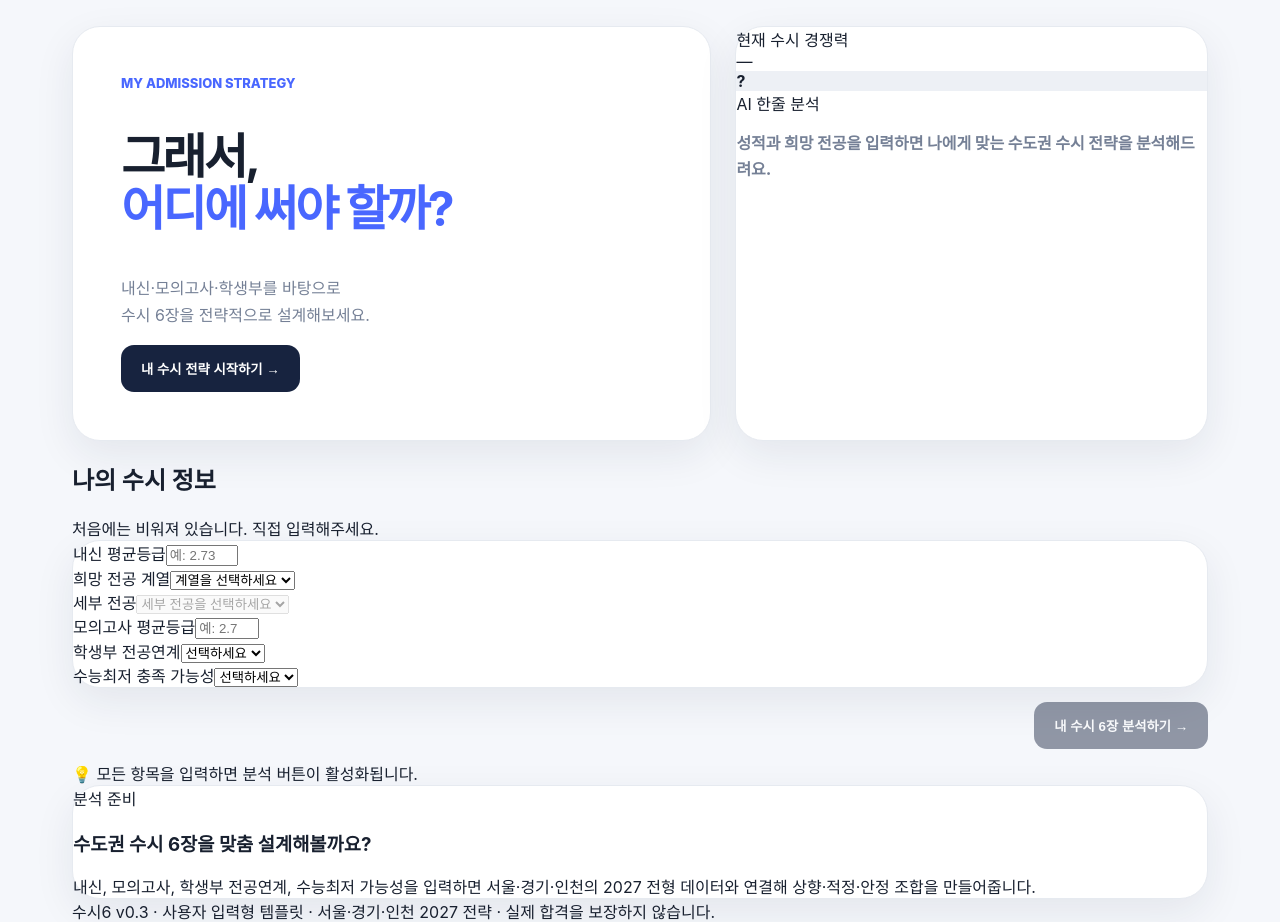
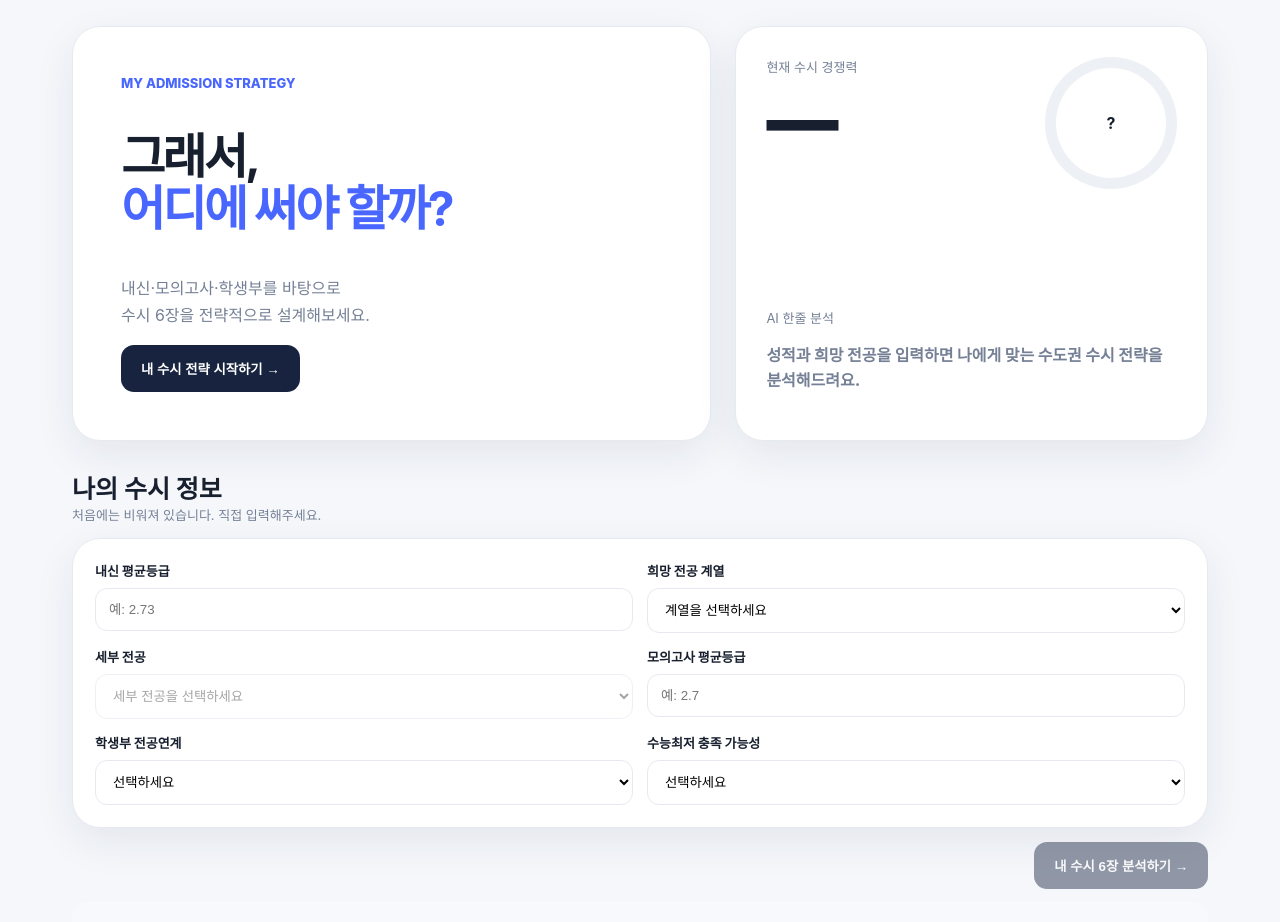
Before and after one commit to sooyachoco/2027-susi, a Next.js app: page / in a window 1280 px wide. Shown: the part 106-1028 px from the top of the page. Built offline with nearby package versions, Linux system fonts and the light colour scheme.

Commit message:
fix: preserve app styles and size new logo

```diff
--- a/app/globals.css
+++ b/app/globals.css
@@ -8,7 +8,6 @@
   --blue: #4967ff;
   --shadow: 0 14px 40px rgba(25, 35, 63, 0.08);
 }
-
 * { box-sizing: border-box; }
 body { margin: 0; background: var(--bg); color: var(--text); font-family: Inter, Pretendard, "Noto Sans KR", system-ui, sans-serif; }
 .app { max-width: 1180px; margin: auto; min-height: 100vh; }
@@ -24,3 +23,43 @@ main { padding: 10px 22px 70px; }
 .hero h1 { font-size: 48px; line-height: 1.08; letter-spacing: -2.8px; }
 .hero p { color: var(--muted); line-height: 1.7; }
 .primary { background: var(--navy); color: #fff; padding: 14px 20px; border-radius: 13px; font-weight: 800; border: 0; cursor: pointer; }
+.scorePanel { padding: 30px; display: flex; flex-direction: column; justify-content: space-between; }
+.scoreTop { display: flex; justify-content: space-between; }
+.score { font-size: 72px; font-weight: 900; }
+.score small { font-size: 18px; color: var(--muted); }
+.ring { width: 132px; height: 132px; border-radius: 50%; display: grid; place-items: center; background: conic-gradient(var(--blue) 0 78%, #edf0f5 78%); position: relative; }
+.ring:after { content: ""; position: absolute; inset: 11px; background: #fff; border-radius: 50%; }
+.ring b { position: relative; z-index: 1; }
+.section { margin-top: 28px; }
+.sectionHead { display: flex; justify-content: space-between; align-items: flex-end; margin-bottom: 14px; }
+.section h2 { margin: 0; font-size: 25px; }
+.muted { color: var(--muted); font-size: 13px; }
+.grid { display: grid; grid-template-columns: repeat(3, 1fr); gap: 14px; }
+.stat { padding: 22px; }
+.stat strong { font-size: 28px; }
+.bar { height: 8px; background: #edf0f4; border-radius: 99px; margin-top: 14px; overflow: hidden; }
+.bar i { display: block; height: 100%; background: var(--blue); }
+.form { display: grid; grid-template-columns: repeat(2, 1fr); gap: 14px; padding: 22px; }
+.field { display: flex; flex-direction: column; gap: 8px; }
+.field label { font-size: 13px; font-weight: 800; }
+.field input, .field select { padding: 13px; border: 1px solid var(--line); border-radius: 12px; background: #fff; }
+.six { display: grid; grid-template-columns: repeat(2, 1fr); gap: 14px; }
+.uni { padding: 22px; }
+.tag { display: inline-flex; padding: 6px 9px; border-radius: 99px; font-size: 11px; font-weight: 900; }
+.up { background: #fff0e5; color: #d76a1d; }
+.fit { background: #e9f8f2; color: #11805b; }
+.safe { background: #edf0ff; color: #4359d8; }
+.uni h3 { margin: 15px 0 4px; }
+.uni .major { color: var(--muted); font-size: 13px; }
+.recommend { display: flex; gap: 12px; margin-top: 18px; }
+.miniScore { font-size: 28px; font-weight: 900; }
+.reason { font-size: 12px; color: var(--muted); line-height: 1.6; }
+.actions { display: flex; gap: 8px; margin-top: 18px; }
+.actions button, .secondary { padding: 9px 11px; border: 0; border-radius: 10px; background: #f1f3f7; color: var(--navy); font-weight: 800; cursor: pointer; }
+.portfolio { display: grid; grid-template-columns: 1fr 1fr; gap: 14px; }
+.balance { padding: 24px; }
+.balanceNum { font-size: 54px; font-weight: 900; }
+.balanceText { color: var(--muted); line-height: 1.6; }
+.alert { padding: 18px; background: #f8f9fc; border-radius: 16px; margin-top: 16px; }
+.footer { text-align: center; color: #9aa3b4; font-size: 12px; margin-top: 35px; }
+@media (max-width: 760px) { .hero, .grid, .six, .portfolio, .form { grid-template-columns: 1fr; } .heroCopy { padding: 32px; } .hero h1 { font-size: 37px; } main { padding-left: 14px; padding-right: 14px; } .brandLogo { width: min(290px, 72vw); } header { padding: 14px 14px; } }
```
